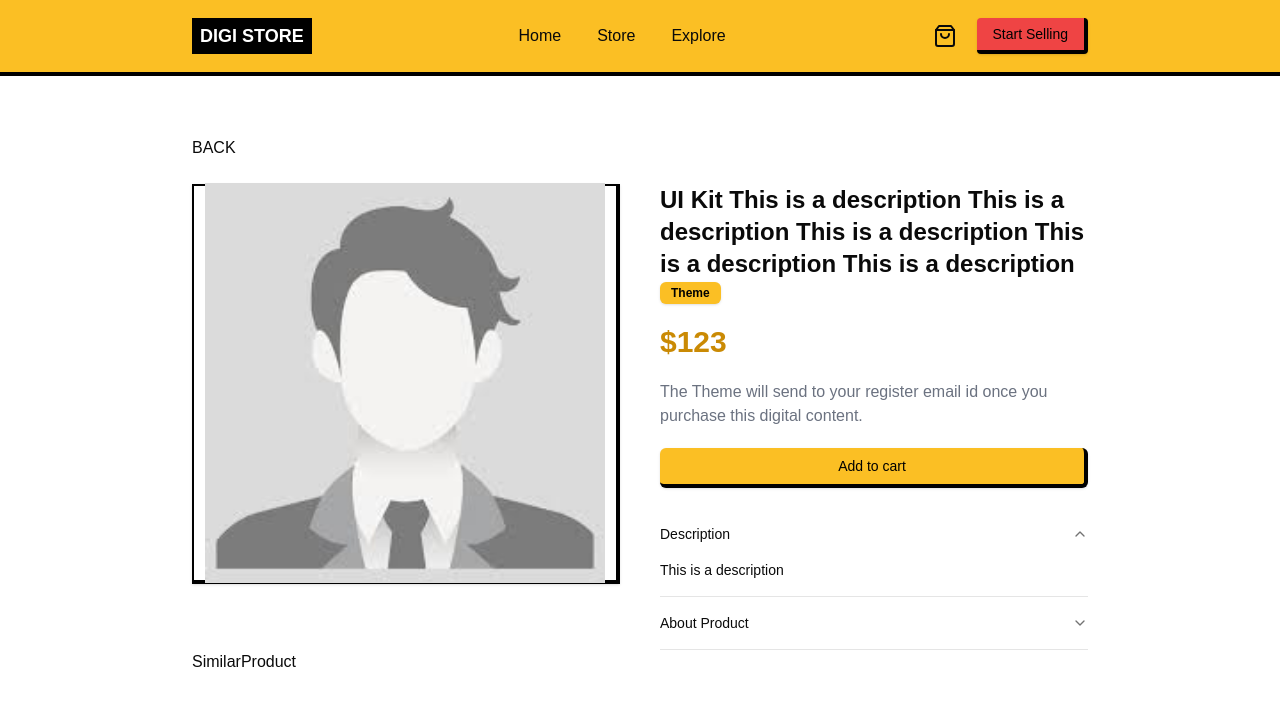
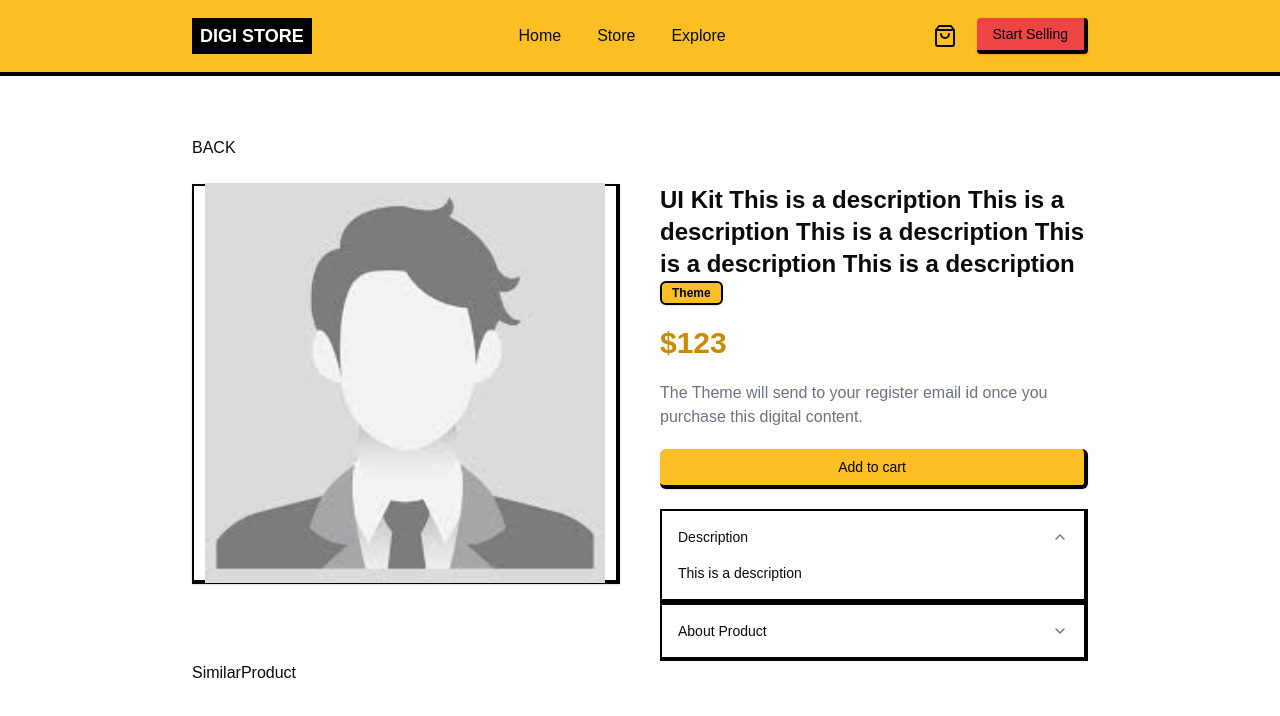
Before and after one commit to ziljnk/digital-e-commerce, a Next.js app: page /explore/1 in a window 1280 px wide. Both pictures are taken after a click on the button "Description". Shown: the top 716 px of the page. Built offline with nearby package versions, Linux system fonts and the light colour scheme; no server answers; a web font is replaced by a local one.

Commit message:
refactor: update user product fetching logic and enhance UI components

```diff
--- a/app/(route)/dashboard/_components/UserListing.jsx
+++ b/app/(route)/dashboard/_components/UserListing.jsx
@@ -18,12 +18,12 @@ function UserListing() {
 	}, [user]);
 
 	const getUserProductList = async () => {
-		setLoading(true);
+		// setLoading(true);
 		// const { data } = await axios.get(
 		// 	"/api/products?email=" + user?.primaryEmailAddress?.emailAddress
 		// );
 		// console.log(data);
-		setLoading(false);
+		// setLoading(false);
 		// setListing(data.result);
 		setListing(productList);
 	};
--- a/app/_components/ProductsList.jsx
+++ b/app/_components/ProductsList.jsx
@@ -11,13 +11,13 @@ const ProductsList = () => {
 
 	useEffect(() => {
 		setProductList(Products);
-		// getProductList()
+		// getProductList();
 	}, []);
 
 	const getProductList = async () => {
 		const result = await axios.get("/api/products?limit=9");
-		console.log(result);
-		setProductList(result.data);
+		console.log(result.data);
+		setProductList(result.data.result);
 	};
 
 	return (
--- a/components/ui/accordion.jsx
+++ b/components/ui/accordion.jsx
@@ -11,7 +11,10 @@ const Accordion = AccordionPrimitive.Root;
 const AccordionItem = React.forwardRef(({ className, ...props }, ref) => (
 	<AccordionPrimitive.Item
 		ref={ref}
-		className={cn("border-b", className)}
+		className={cn(
+			" border-2 border-r-4 border-b-4 border-black",
+			className
+		)}
 		{...props}
 	/>
 ));
@@ -23,10 +26,11 @@ const AccordionTrigger = React.forwardRef(
 			<AccordionPrimitive.Trigger
 				ref={ref}
 				className={cn(
-					"flex flex-1 items-center justify-between py-4 text-sm font-medium transition-all hover:underline text-left [&[data-state=open]>svg]:rotate-180",
+					"flex flex-1 items-center justify-between py-4  px-4 text-sm font-medium transition-all hover:underline text-left [&[data-state=open]>svg]:rotate-180",
 					className
 				)}
-				{...props}>
+				{...props}
+			>
 				{children}
 				<ChevronDown className="h-4 w-4 shrink-0 text-muted-foreground transition-transform duration-200" />
 			</AccordionPrimitive.Trigger>
@@ -39,8 +43,9 @@ const AccordionContent = React.forwardRef(
 	({ className, children, ...props }, ref) => (
 		<AccordionPrimitive.Content
 			ref={ref}
-			className="overflow-hidden text-sm data-[state=closed]:animate-accordion-up data-[state=open]:animate-accordion-down"
-			{...props}>
+			className="overflow-hidden px-4 text-sm data-[state=closed]:animate-accordion-up data-[state=open]:animate-accordion-down"
+			{...props}
+		>
 			<div className={cn("pb-4 pt-0", className)}>{children}</div>
 		</AccordionPrimitive.Content>
 	)
--- a/components/ui/badge.jsx
+++ b/components/ui/badge.jsx
@@ -4,14 +4,13 @@ import { cva } from "class-variance-authority";
 import { cn } from "@/lib/utils";
 
 const badgeVariants = cva(
-	"inline-flex items-center rounded-md border px-2.5 py-0.5 text-xs font-semibold transition-colors focus:outline-none focus:ring-2 focus:ring-ring focus:ring-offset-2",
+	"inline-flex items-center bg-yellow-400 rounded-md border-2 bg-primary border-black px-2.5 py-0.5 text-xs font-semibold transition-colors focus:outline-none focus:ring-2 focus:ring-ring focus:ring-offset-2",
 	{
 		variants: {
 			variant: {
-				default:
-					"border-transparent bg-primary text-primary-foreground shadow hover:bg-primary/80",
+				default: "bg-primary text-black shadow hover:bg-primary/80",
 				secondary:
-					"border-transparent bg-secondary text-secondary-foreground hover:bg-secondary/80",
+					"border-transparent bg-secondary text-black hover:bg-secondary/80",
 				destructive:
 					"border-transparent bg-destructive text-destructive-foreground shadow hover:bg-destructive/80",
 				outline: "text-foreground",
@@ -25,10 +24,7 @@ const badgeVariants = cva(
 
 function Badge({ className, variant, ...props }) {
 	return (
-		<div
-			className={cn(badgeVariants({ variant }), className)}
-			{...props}
-		/>
+		<div className={cn(badgeVariants({ variant }), className)} {...props} />
 	);
 }
 
--- a/components/ui/popover.jsx
+++ b/components/ui/popover.jsx
@@ -19,7 +19,7 @@ const PopoverContent = React.forwardRef(
 				align={align}
 				sideOffset={sideOffset}
 				className={cn(
-					"z-50 w-72 rounded-md border bg-popover p-4 text-popover-foreground shadow-md outline-none data-[state=open]:animate-in data-[state=closed]:animate-out data-[state=closed]:fade-out-0 data-[state=open]:fade-in-0 data-[state=closed]:zoom-out-95 data-[state=open]:zoom-in-95 data-[side=bottom]:slide-in-from-top-2 data-[side=left]:slide-in-from-right-2 data-[side=right]:slide-in-from-left-2 data-[side=top]:slide-in-from-bottom-2",
+					"z-50 w-72  border-2 border-r-4 border-b-4 border-black bg-popover p-4 text-popover-foreground shadow-md outline-none data-[state=open]:animate-in data-[state=closed]:animate-out data-[state=closed]:fade-out-0 data-[state=open]:fade-in-0 data-[state=closed]:zoom-out-95 data-[state=open]:zoom-in-95 data-[side=bottom]:slide-in-from-top-2 data-[side=left]:slide-in-from-right-2 data-[side=right]:slide-in-from-left-2 data-[side=top]:slide-in-from-bottom-2",
 					className
 				)}
 				{...props}
```
Also changed, not shown: app/(route)/explore/[productId]/page.jsx (+2 -6 lines).
